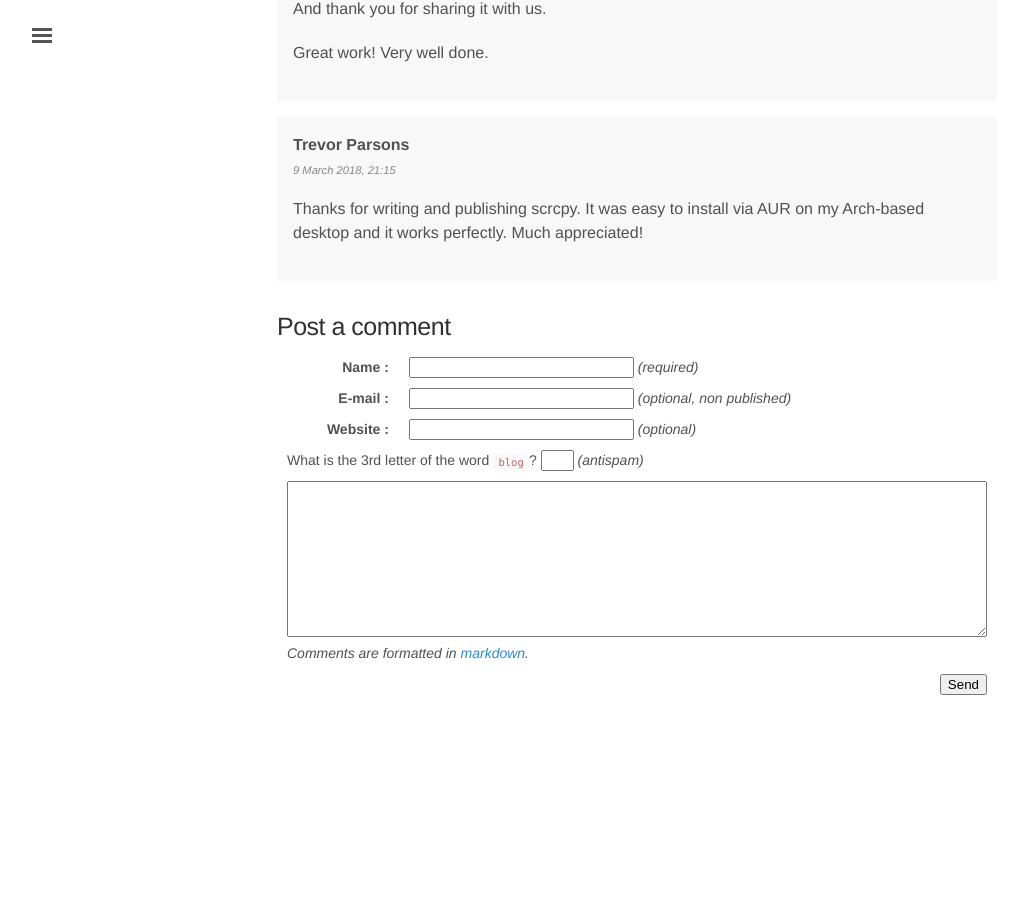
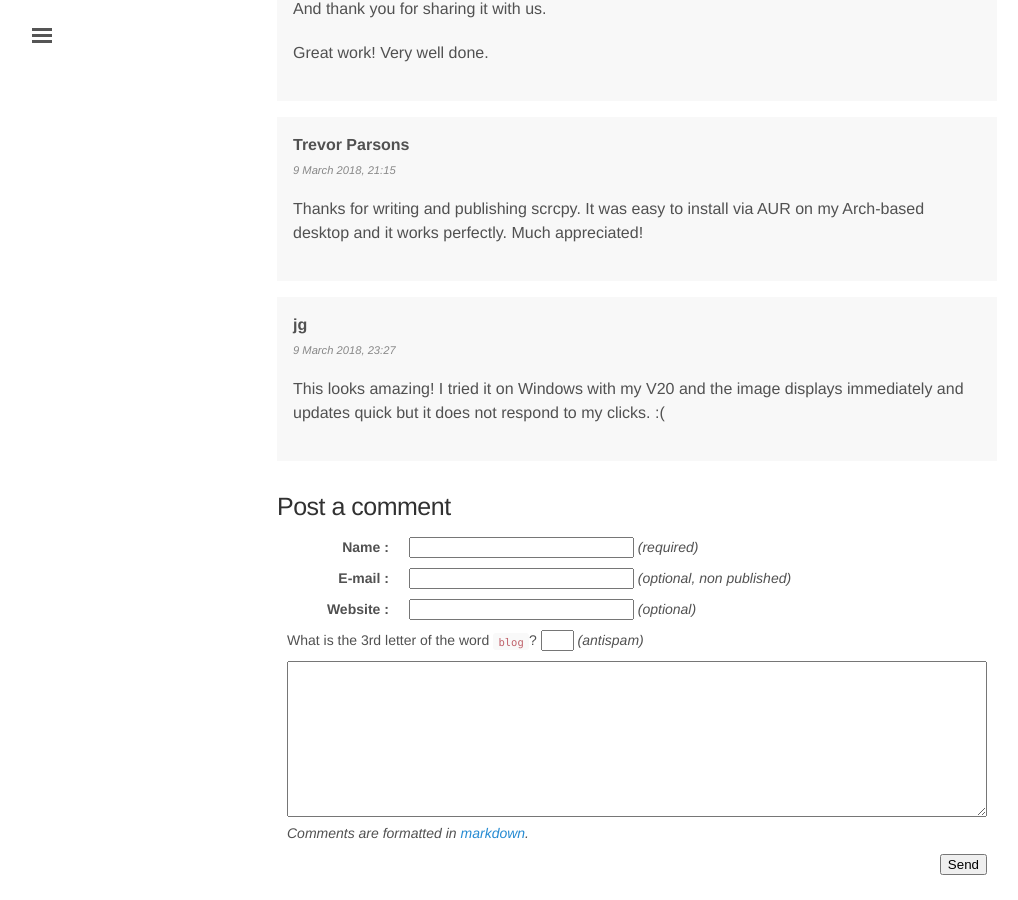
Before and after one commit to rom1v/blog.rom1v.com, a Jekyll site: the page built from _posts/2018-03-08-introducing-scrcpy.md, in a window 1280 px wide and 900 px high, scrolled down 11829 px. Shown: the whole window, without its empty margins (3-1021 px from the left). Built offline with Jekyll 4.4.1, drawn with Linux system fonts in a browser that asks for light colours; before the commit the page ends 12549 px from its top, so only the background shows below that.

Commit message:
Publish comment 13 for scrcpy

```diff
--- a/_data/comments-2018-03-introducing-scrcpy.yaml
+++ b/_data/comments-2018-03-introducing-scrcpy.yaml
@@ -101,3 +101,10 @@
   contents: |
     Thanks for writing and publishing scrcpy. It was easy to install via AUR on
     my Arch-based desktop and it works perfectly. Much appreciated!
+- id: 13
+  author: jg
+  date: 2018-03-09 23:27:40+01:00
+  contents: |
+    This looks amazing!  I tried it on Windows with my V20 and the image
+    displays immediately and updates quick but it does not respond to my clicks.
+    :(
```
